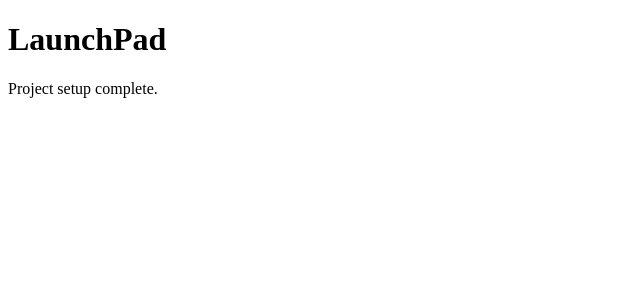
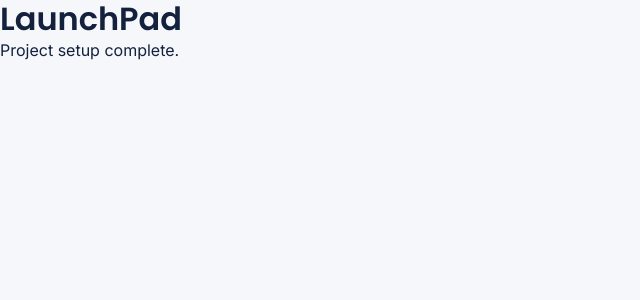
Before and after one commit to iankaranja13/Oxygene-Assessment, a React (Vite) app: page / in a window 1280 px wide. Shown: the top 300 px of the page, without its empty margins (0-640 px from the left). Built offline with nearby package versions, Linux system fonts and the light colour scheme.

Commit message:
feat: add brand design tokens and global styles

```diff
--- a/index.html
+++ b/index.html
@@ -8,6 +8,14 @@
       name="description"
       content="LaunchPad: guest check-in and live polls for Oxygene events"
     />
+    <meta name="theme-color" content="#0b7a75" />
+    <!-- Brand fonts. font-display=swap shows system fonts immediately if these are slow or offline. -->
+    <link rel="preconnect" href="https://fonts.googleapis.com" />
+    <link rel="preconnect" href="https://fonts.gstatic.com" crossorigin />
+    <link
+      href="https://fonts.googleapis.com/css2?family=Inter:wght@400;500;600&family=Poppins:wght@600;700&display=swap"
+      rel="stylesheet"
+    />
     <title>LaunchPad by Oxygene</title>
   </head>
   <body>
--- a/src/main.jsx
+++ b/src/main.jsx
@@ -2,6 +2,7 @@
 import { StrictMode } from 'react';
 import { createRoot } from 'react-dom/client';
 import App from './App.jsx';
+import './styles/globals.css';
 
 createRoot(document.getElementById('root')).render(
   <StrictMode>
--- /dev/null
+++ b/src/styles/globals.css
@@ -0,0 +1,80 @@
+/*
+ * Global base styles: a light reset, body defaults and accessibility helpers
+ * shared by every screen. Component-specific styles live in CSS Modules.
+ */
+@import './tokens.css';
+
+*,
+*::before,
+*::after {
+  box-sizing: border-box;
+}
+
+html {
+  -webkit-text-size-adjust: 100%;
+  text-size-adjust: 100%;
+}
+
+body {
+  margin: 0;
+  min-height: 100dvh;
+  background: var(--color-surface);
+  color: var(--color-ink);
+  font-family: var(--font-body);
+  font-size: var(--text-base);
+  line-height: var(--line-height);
+  -webkit-font-smoothing: antialiased;
+}
+
+h1,
+h2,
+h3 {
+  margin: 0;
+  font-family: var(--font-heading);
+  font-weight: var(--weight-semibold);
+  line-height: 1.2;
+}
+
+p {
+  margin: 0;
+}
+
+button,
+input,
+select,
+textarea {
+  font: inherit;
+  color: inherit;
+}
+
+button {
+  cursor: pointer;
+}
+
+/* Keyboard users get a clear outline; mouse and touch users don't see it on tap. */
+:focus-visible {
+  outline: var(--focus-ring);
+  outline-offset: var(--focus-ring-offset);
+}
+
+/* Hides content visually but keeps it available to screen readers. */
+.visually-hidden {
+  position: absolute;
+  width: 1px;
+  height: 1px;
+  margin: -1px;
+  padding: 0;
+  overflow: hidden;
+  clip: rect(0 0 0 0);
+  white-space: nowrap;
+  border: 0;
+}
+
+@media (prefers-reduced-motion: reduce) {
+  *,
+  *::before,
+  *::after {
+    animation-duration: 0.01ms !important;
+    transition-duration: 0.01ms !important;
+  }
+}
--- /dev/null
+++ b/src/styles/tokens.css
@@ -0,0 +1,64 @@
+/*
+ * Design tokens: the single source of truth for brand colours, type, spacing and shape.
+ * Values come from docs/brand-guide.md. Every text/background pairing used in the app
+ * has been checked against WCAG AA (4.5:1 for normal text); ratios noted where tight.
+ */
+:root {
+  /* Brand colours */
+  --color-primary: #0b7a75; /* white text on this: 5.18:1 */
+  --color-primary-dark: #075652;
+  --color-primary-bg: #e6f3f2; /* primary text on this: 4.55:1 */
+  --color-accent: #ff6b4a; /* use ink text on this, never white */
+  --color-ink: #14213d;
+  --color-surface: #f5f7fa;
+  --color-card: #ffffff;
+  --color-muted: #5b6475;
+  --color-border: #d5dae3;
+
+  /* Status colours: always paired with an icon and text, never colour alone */
+  --color-success: #1e7b34;
+  --color-success-bg: #e9f5ec;
+  --color-warning: #8a5a00;
+  --color-warning-bg: #fff6e0;
+  --color-error: #b42318;
+  --color-error-bg: #fdecea;
+
+  /* Focus ring: high-contrast outline, visible on every background we use */
+  --focus-ring: 3px solid var(--color-ink);
+  --focus-ring-offset: 2px;
+
+  /* Typography */
+  --font-heading: 'Poppins', system-ui, -apple-system, 'Segoe UI', sans-serif;
+  --font-body: 'Inter', system-ui, -apple-system, 'Segoe UI', sans-serif;
+  --text-sm: 0.875rem; /* 14px */
+  --text-base: 1rem; /* 16px: minimum for inputs, stops iOS zooming on focus */
+  --text-lg: 1.125rem; /* 18px */
+  --text-xl: 1.375rem; /* 22px */
+  --text-2xl: 1.75rem; /* 28px */
+  --text-3xl: 2.25rem; /* 36px */
+  --weight-regular: 400;
+  --weight-medium: 500;
+  --weight-semibold: 600;
+  --weight-bold: 700;
+  --line-height: 1.5;
+
+  /* Spacing (4px grid) */
+  --space-1: 0.25rem;
+  --space-2: 0.5rem;
+  --space-3: 0.75rem;
+  --space-4: 1rem;
+  --space-6: 1.5rem;
+  --space-8: 2rem;
+  --space-12: 3rem;
+
+  /* Shape */
+  --radius-card: 12px;
+  --radius-pill: 999px;
+  --shadow-card: 0 1px 3px rgba(20, 33, 61, 0.12);
+
+  /* Touch and layout */
+  --touch-target: 48px; /* above the 44px minimum, easier one-handed */
+  --nav-height: 64px;
+  --content-max-width: 40rem; /* comfortable reading width on tablet/desktop */
+  --content-wide-max-width: 72rem; /* organizer dashboard on big screens */
+}
```
Also changed, not shown: 1 other file (tests, documents, lock files or other folders).
